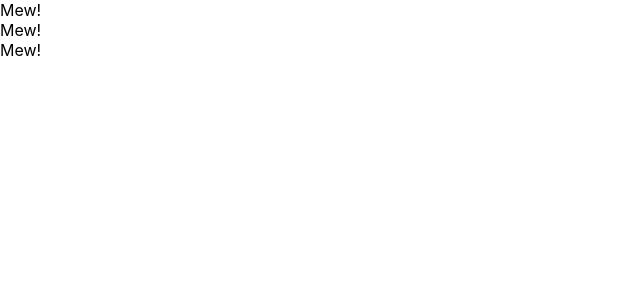
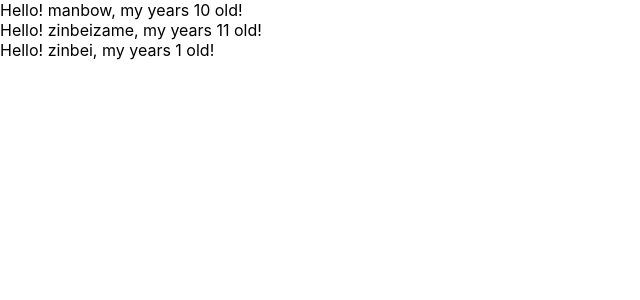
Before and after one commit to manbow1206/udemy-react-redux-crud-application, a React (Create React App) app: page / in a window 1280 px wide. Shown: the top 300 px of the page, without its empty margins (0-640 px from the left). Built offline with nearby package versions, Linux system fonts and the light colour scheme.

Commit message:
learn props

```diff
--- a/src/App.js
+++ b/src/App.js
@@ -1,33 +1,29 @@
 import React from "react";
 
-// class App extends Component {
-//   render() {
-//     return (
-//       <React.Fragment>
-//         <label htmlFor="bar">bar</label>
-//         <input
-//           type="text"
-//           onClick={() => {
-//             console.log("I am clicked,");
-//           }}
-//         />
-//       </React.Fragment>
-//     );
-//   }
-// }
-
 const App = () => {
+  const profiles = [
+    { name: "manbow", age: 10 },
+    { name: "zinbeizame", age: 11 },
+    { name: "zinbei" },
+  ];
   return (
     <div>
-      <Cat />
-      <Cat />
-      <Cat />
+      {profiles.map((profiles, index) => {
+        return <User name={profiles.name} age={profiles.age} key={index} />;
+      })}
     </div>
   );
 };
 
+const User = (props) => {
+  return (
+    <div>
+      Hello! {props.name}, my years {props.age} old!{" "}
+    </div>
+  );
+};
 export default App;
 
-const Cat = () => {
-  return <div>Mew!</div>;
+User.defaultProps = {
+  age: 1,
 };
```
